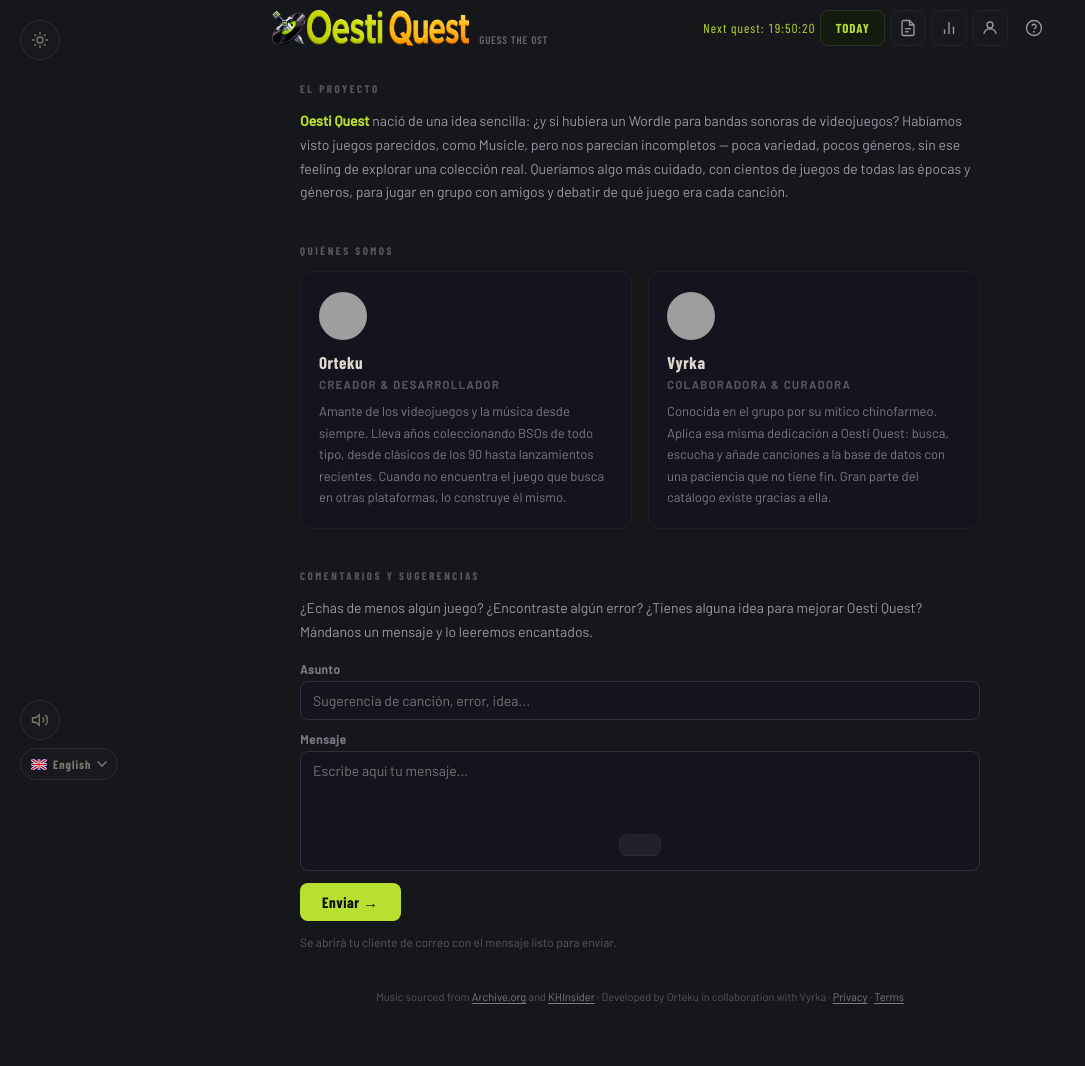
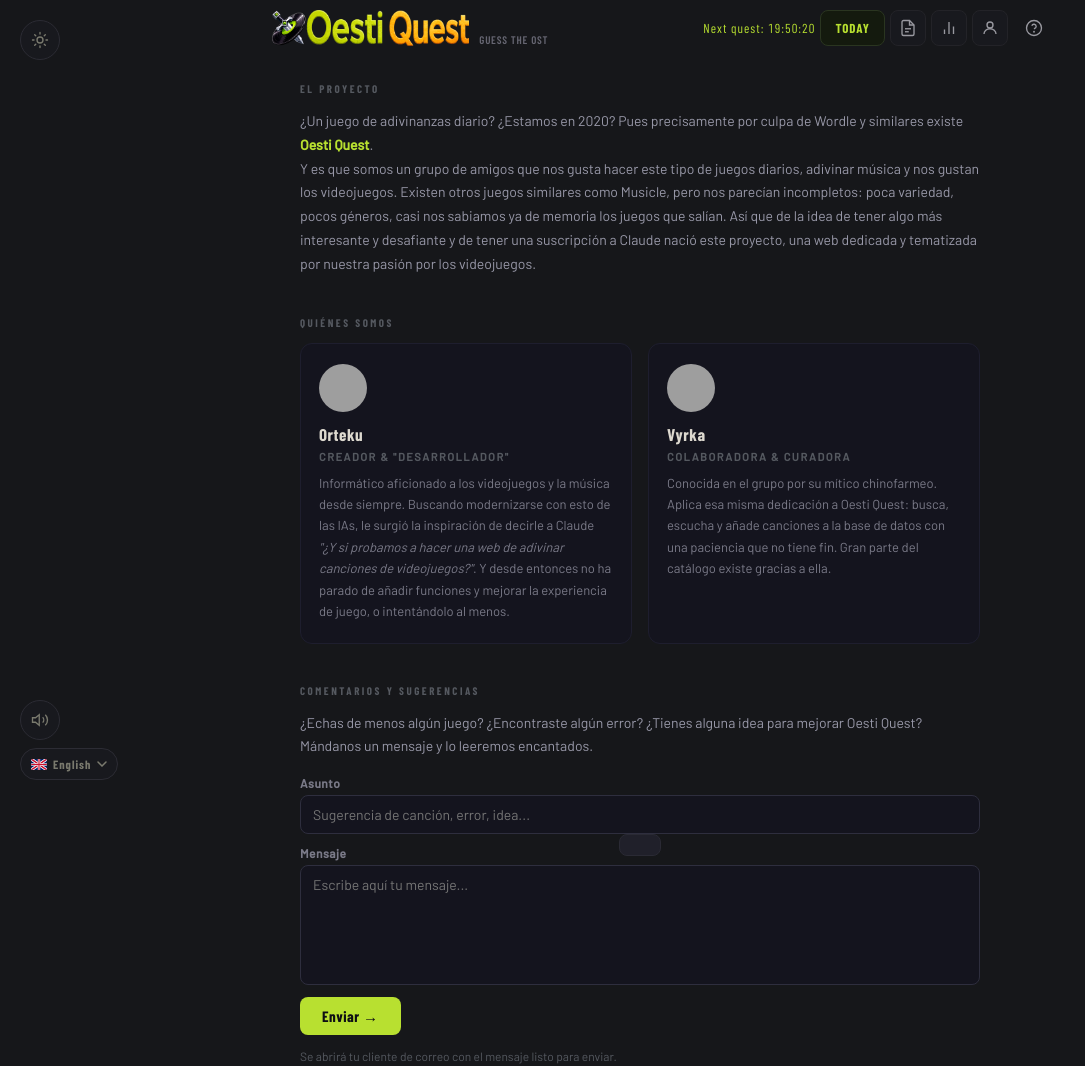
Before and after one commit to Orteku/OST-Quest, a plain HTML site: page about.html in a window 1280 px wide. Shown: the top 1066 px of the page, without its empty margins (0-1085 px from the left). Before the commit the page ends 1035 px from the top, so only its background shows below. Drawn offline with nearby package versions, Linux system fonts and the light colour scheme; grey boxes are pictures that could not be loaded; a web font is replaced by a local one.

Commit message:
abouteado

```diff
--- a/about.html
+++ b/about.html
@@ -227,11 +227,10 @@
     <section class="about-section">
       <p class="about-section-title">El proyecto</p>
       <p class="about-intro">
-        <strong>Oesti Quest</strong> nació de una idea sencilla: ¿y si hubiera un Wordle para bandas sonoras
-        de videojuegos? Habíamos visto juegos parecidos, como Musicle, pero nos parecían
-        incompletos — poca variedad, pocos géneros, sin ese feeling de explorar una colección real.
-        Queríamos algo más cuidado, con cientos de juegos de todas las épocas y géneros, para jugar
-        en grupo con amigos y debatir de qué juego era cada canción.
+        ¿Un juego de adivinanzas diario? ¿Estamos en 2020? Pues precisamente por culpa de Wordle y similares existe <strong>Oesti Quest</strong>.</br>
+        Y es que somos un grupo de amigos que nos gusta hacer este tipo de juegos diarios, adivinar música y nos gustan los videojuegos.
+        Existen otros juegos similares como Musicle, pero nos parecían incompletos: poca variedad, pocos géneros, casi nos sabiamos ya de memoria los juegos que salían.
+        Así que de la idea de tener algo más interesante y desafiante y de tener una suscripción a Claude nació este proyecto, una web dedicada y tematizada por nuestra pasión por los videojuegos.
       </p>
     </section>
 
@@ -243,11 +242,11 @@
         <div class="about-card">
           <img class="about-card__avatar" src="https://cdn.discordapp.com/avatars/101839459124776960/6d641c6cb6ebb796f8639a8cebc32d4a.webp?size=128" alt="Orteku">
           <p class="about-card__name">Orteku</p>
-          <p class="about-card__role">Creador &amp; desarrollador</p>
+          <p class="about-card__role">Creador &amp; &quot;desarrollador&quot;</p>
           <p class="about-card__bio">
-            Amante de los videojuegos y la música desde siempre. Lleva años coleccionando BSOs
-            de todo tipo, desde clásicos de los 90 hasta lanzamientos recientes. Cuando no encuentra
-            el juego que busca en otras plataformas, lo construye él mismo.
+            Informático aficionado a los videojuegos y la música desde siempre. Buscando modernizarse con esto de las IAs,
+            le surgió la inspiración de decirle a Claude <i>&quot;¿Y si probamos a hacer una web de adivinar canciones de videojuegos?&quot;</i>.
+            Y desde entonces no ha parado de añadir funciones y mejorar la experiencia de juego, o intentándolo al menos.
           </p>
         </div>
 
```
